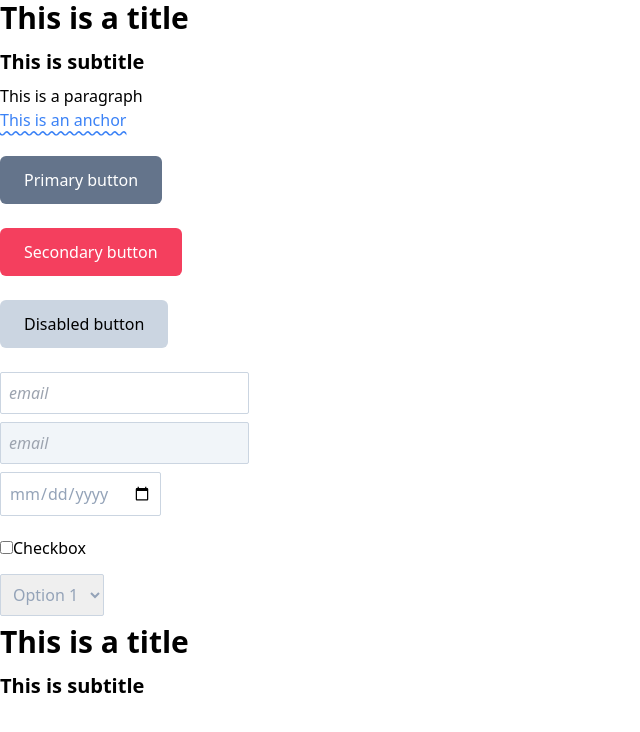
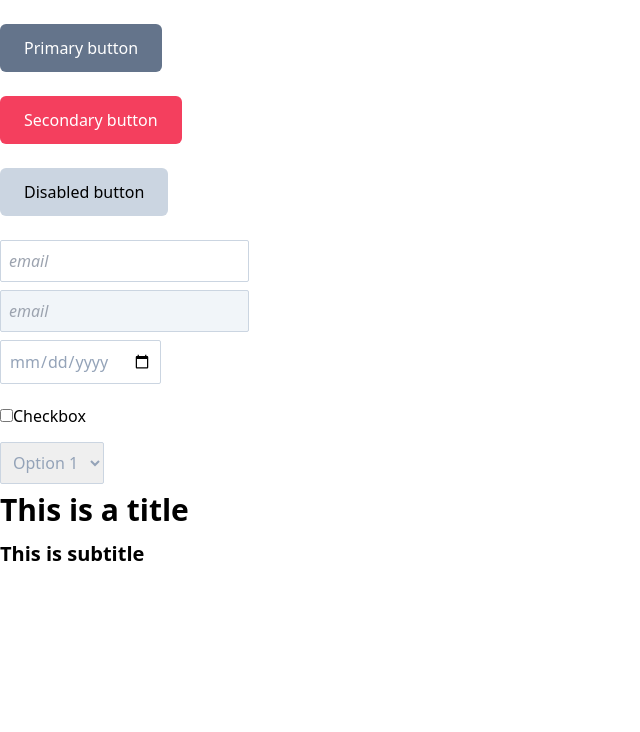
Before and after one commit to ayezabashir/tailwindcss, a React (Vite) app: page / in a window 1280 px wide. Shown: the top 732 px of the page, without its empty margins (0-640 px from the left). Built offline with nearby package versions, Linux system fonts and the light colour scheme.

Commit message:
design system

```diff
--- a/src/components/DesignSystem.jsx
+++ b/src/components/DesignSystem.jsx
@@ -2,10 +2,7 @@ const DesignSystem = () => {
     return (
         <>
             <div>
-                <h1>This is a title</h1>
-                <h2>This is subtitle</h2>
-                <p>This is a paragraph</p>
-                <a href="#">This is an anchor</a>
+
                 <div className="my-4">
                     <button className="btn btn-primary">Primary button</button>
                 </div>
```
